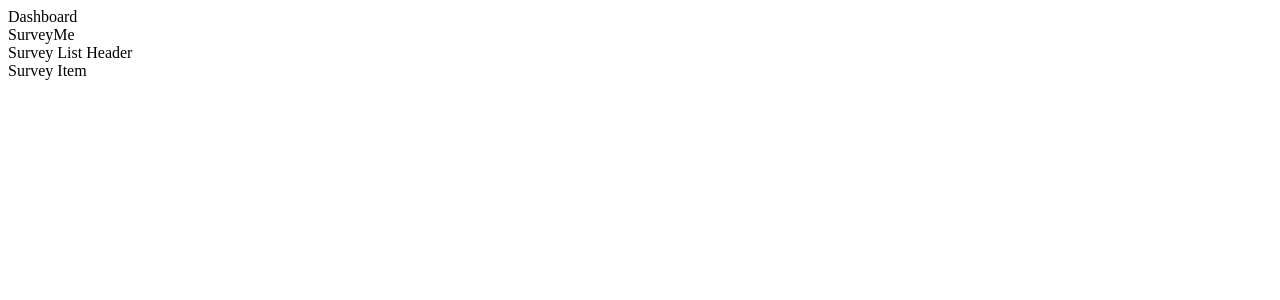
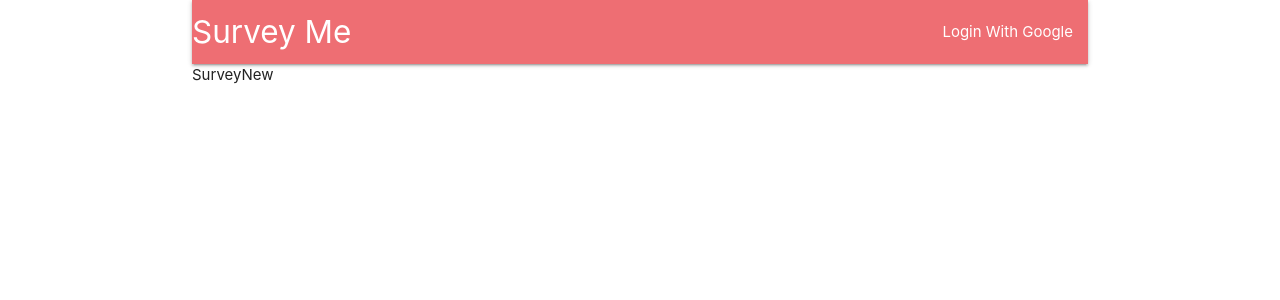
Before and after one commit to justinmorales1/MERNFullStack, a React (Create React App) app in the folder client/: page /surveys/new in a window 1280 px wide. Shown: the top 300 px of the page. Built offline with nearby package versions, Linux system fonts and the light colour scheme.

Commit message:
Updating jsx files and adding router logic

```diff
--- a/client/package.json
+++ b/client/package.json
@@ -7,6 +7,7 @@
     "@testing-library/react": "^11.2.5",
     "@testing-library/user-event": "^12.7.0",
     "http-proxy-middleware": "^1.0.6",
+    "materialize-css": "^1.0.0-rc.2",
     "react": "^17.0.1",
     "react-dom": "^17.0.1",
     "react-redux": "^7.2.2",
--- a/client/src/components/App.jsx
+++ b/client/src/components/App.jsx
@@ -1,15 +1,23 @@
 import React from 'react';
 import Header from "./Header";
-import SurveyList from "./SurveyList";
 import Dashboard from "./Dashboard";
-
+import { BrowserRouter, Route } from 'react-router-dom';
+import Landing from "./Landing";
+import SurveyNew from "./SurveyNew";
 
 const App = () => {
     return (
         <div>
-            <Dashboard/>
-            <Header/>
-            <SurveyList/>
+            <BrowserRouter>
+                <div className="container">
+                    {/*exact can be exact={true} or just left as exact. es2016 evaluates them as the same*/}
+                    <Header />
+                    <Route exact={true} path='/' component={Landing} />
+                    <Route exact path='/surveys' component={Dashboard} />
+                    <Route exact path='/surveys/new' component={SurveyNew} />
+                </div>
+            </BrowserRouter>
+
         </div>
     )
 };
--- a/client/src/components/Header.jsx
+++ b/client/src/components/Header.jsx
@@ -1,13 +1,19 @@
 import React from 'react';
 
-const Header = () => {
-    return (
-        <div>
-            SurveyMe
-
-        </div>
-    )
-};
+class Header extends React.Component {
+    render() {
+        return (
+                <nav>
+                    <div className="nav-wrapper">
+                        <a href="#" className="left brand-logo"> Survey Me </a>
+                        <ul id="nav-mobile" className="right">
+                            <li><a href="sass.html">Login With Google</a></li>
+                        </ul>
+                    </div>
+                </nav>
+        )
+    }
+}
 
 
 export default Header;
--- /dev/null
+++ b/client/src/components/Landing.jsx
@@ -0,0 +1,12 @@
+import React from 'react';
+
+const Landing = () => {
+    return (
+        <div>
+            <h2>Landing</h2>
+        </div>
+    )
+};
+
+
+export default Landing;
--- /dev/null
+++ b/client/src/components/SurveyNew.jsx
@@ -0,0 +1,13 @@
+import React from 'react';
+
+const SurveyNew = () => {
+    return (
+        <div>
+            SurveyNew
+
+        </div>
+    )
+};
+
+
+export default SurveyNew;
--- a/client/src/index.js
+++ b/client/src/index.js
@@ -1,9 +1,9 @@
+import 'materialize-css/dist/css/materialize.min.css';
 import React from 'react';
 import ReactDOM from 'react-dom';
 import { Provider } from 'react-redux';
 import { createStore, applyMiddleware} from "redux";
 import reducers from './reducers.jsx';
-
 import App from './components/App';
 
 const store = createStore(reducers, {}, applyMiddleware());
```
Also changed, not shown: client/src/components/SurveryField.jsx (added, +13 -0 lines), 1 other file (tests, documents, lock files or other folders).
